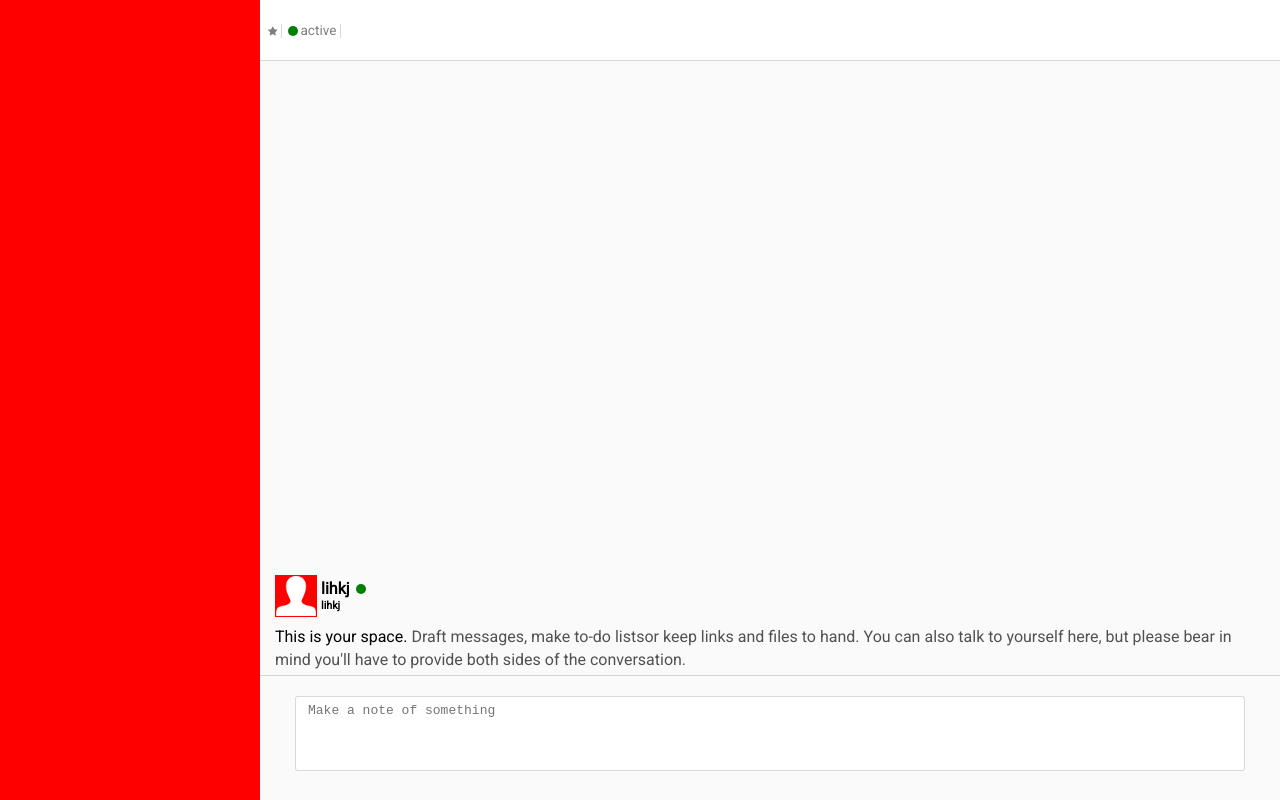
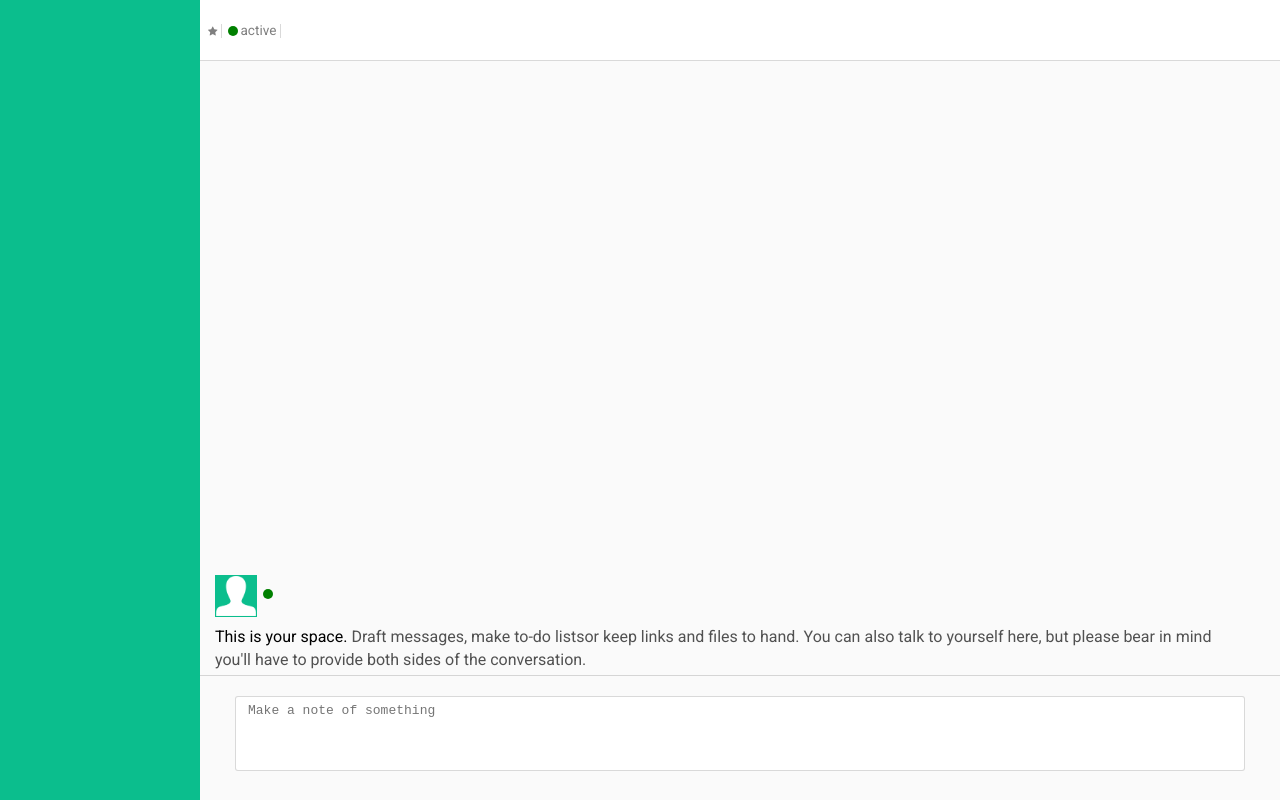
Before and after one commit to sujithsavithryma/DeJournChat-Demo, an Angular app: page /login in a window 1280 px wide. Both pictures are taken after a click on the button "Login". Built offline with nearby package versions, Linux system fonts and the light colour scheme.

Commit message:
primary color changed

```diff
--- a/src/app/modules/home/home.component.html
+++ b/src/app/modules/home/home.component.html
@@ -28,8 +28,8 @@
 						<div class="message-head">
 							<img src="../../../assets/imgs/avatar.png" class="avatar-lg">
 							<div class="user-details">
-								<h4>lihkj <span class="round active"></span></h4>
-								<h6>lihkj</h6>
+								<h4>{{ user?.email }} <span class="round active"></span></h4>
+								<h6>{{ user?.email }}</h6>
 							</div>
 
 						</div>
@@ -92,7 +92,7 @@
 						*ngIf="selectedMsg?.replies?.length > 0">
 						<div class="reply-length">
 							<span>
-								{{ selectedMsg?.replies?.length === 1 ? '1 reply' : selectedMsg?.replies?.length + 'replies'}}
+								{{ selectedMsg?.replies?.length === 1 ? '1 reply' : selectedMsg?.replies?.length + ' replies'}}
 							</span>
 						</div>
 						<ng-container
--- a/src/app/modules/home/home.component.scss
+++ b/src/app/modules/home/home.component.scss
@@ -1,4 +1,6 @@
 $border-color: rgba(0, 0, 0, 0.15);
+$offwhite:  rgba(0, 0, 0, 0.50);
+$primary: #0bbe8d;
 
 .dejourn-view {
 	display: flex;
@@ -8,14 +10,13 @@ $border-color: rgba(0, 0, 0, 0.15);
 	overflow: auto;
 
 	.dejourn-sidenav {
-		width: 260px;
+		width: 200px;
 		height: 100%;
-		background: red;
+		background: $primary;
 	}
 
 	.dejourn-sidenav-container {
-		width: calc(100% - 260px);
-		background: green;
+		width: calc(100% - 200px);
 	}
 
 	.dejourn-toolbar {
@@ -58,7 +59,7 @@ $border-color: rgba(0, 0, 0, 0.15);
 				margin: 0 4px 0 0;
 				border-right: 1px solid $border-color;
 				padding: 0 4px 0 0;
-				color: rgba(0, 0, 0, 0.50);
+				color: $offwhite;
 				font-size: 0.85em;
 				display: flex;
 				align-items: center;
@@ -107,7 +108,8 @@ $border-color: rgba(0, 0, 0, 0.15);
 			justify-content: space-between;
 
 			.close {
-				padding-right: 12px
+				padding-right: 12px;
+				cursor: pointer;
 			}
 		}
 	}
@@ -187,7 +189,7 @@ $border-color: rgba(0, 0, 0, 0.15);
 
 	.avatar-lg {
 		height: 40px;
-		background: red;
+		background: $primary;
 		padding: 1px;
 	}
 }
@@ -199,9 +201,10 @@ $border-color: rgba(0, 0, 0, 0.15);
 	&::before {
 		content: '';
 		width: 100%;
-		border-top: 1px solid blue;
+		border-top: 1px solid $border-color;
 		position: absolute;
 		top: 0;
+		color: $offwhite;
 	}
 
 	.reply-length {
@@ -214,7 +217,12 @@ $border-color: rgba(0, 0, 0, 0.15);
 
 		span {
 			background: #fafafa;
-    		padding: 0 7px;
+			padding: 0 7px;
+			color: $offwhite;
 		}
 	}
+
+	h6 {
+		margin-left: 4px;
+	}
 }
--- a/src/app/modules/shared/message/message.component.scss
+++ b/src/app/modules/shared/message/message.component.scss
@@ -1,3 +1,5 @@
+$primary: #0bbe8d;
+
 .message-container {
 	margin: 10px 0;
 }
@@ -19,7 +21,7 @@
 
 .avatar {
 	height: 30px;
-	background: red;
+	background: $primary;
 	padding: 1px;
 }
 
@@ -56,9 +58,13 @@
     align-items: center;
 	padding-left: 30px;
 
+	h6 {
+		margin-left: 4px;
+	}
+
 	.avatar {
 		height: 20px;
-		background: red;
+		background: #0bbe8d;
 		padding: 1px;
 	}
 }
```
